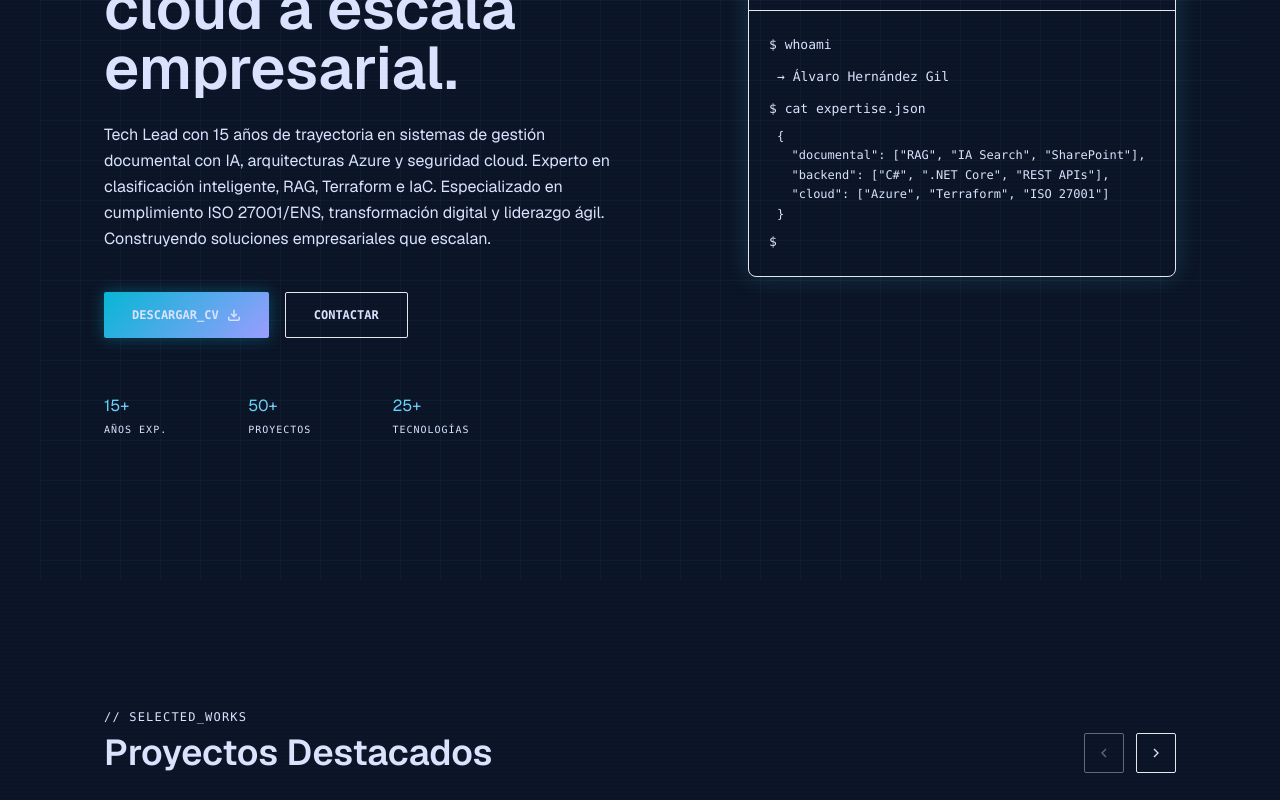
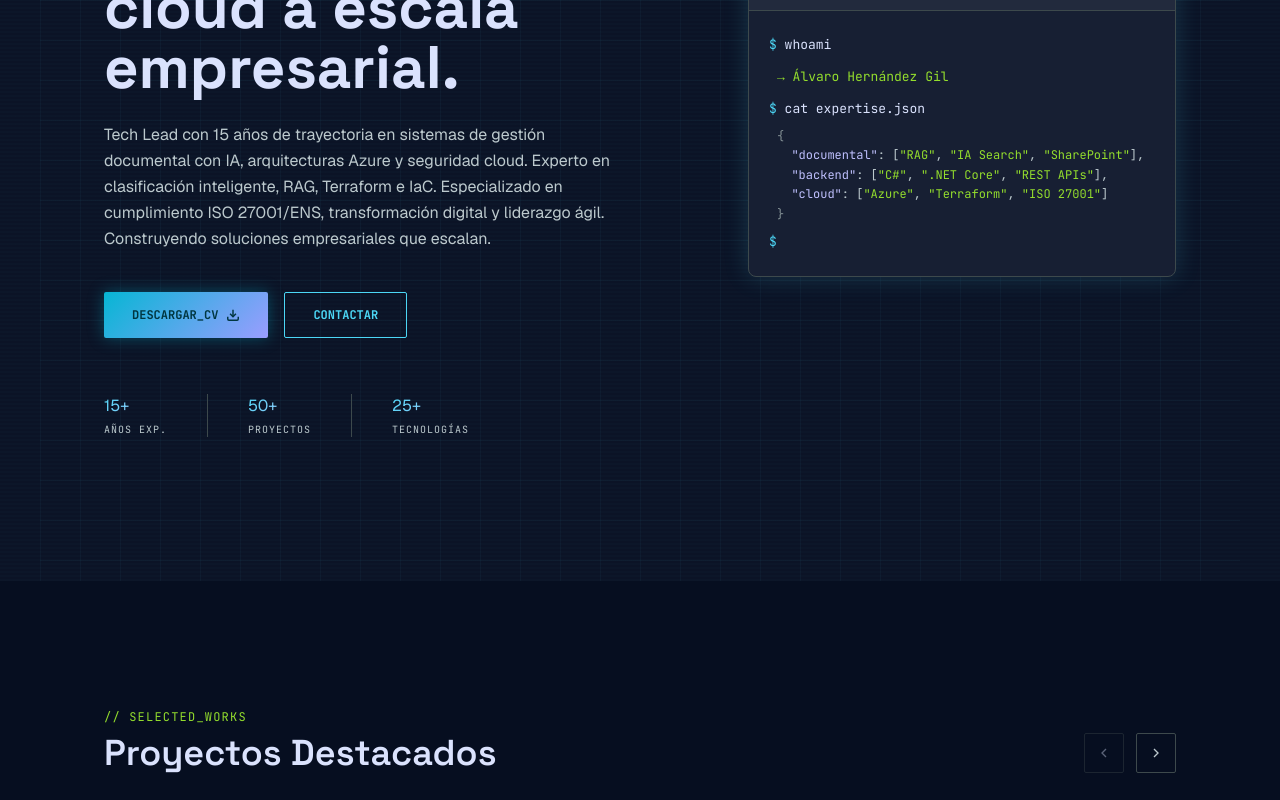
Before and after one commit to Nocksos/WebPersonal, a React (Vite) app in the folder apps/portfolio-react/: page / in a window 1280 px wide. Shown: the part 400-1200 px from the top of the page. Built offline with nearby package versions, Linux system fonts and the light colour scheme.

Commit message:
style(tailwind): configure theme colors and font families for TASK-021-1

```diff
--- a/apps/portfolio-react/tailwind.config.js
+++ b/apps/portfolio-react/tailwind.config.js
@@ -1,11 +1,40 @@
 /** @type {import('tailwindcss').Config} */
 export default {
-content: [
-'./index.html',
-'./src/**/*.{js,ts,jsx,tsx}',
-],
-theme: {
-extend: {},
-},
-plugins: [],
+  content: ['./index.html', './src/**/*.{js,ts,jsx,tsx}'],
+  theme: {
+    extend: {
+      colors: {
+        surface: '#0b1326',
+        'surface-dim': '#0b1326',
+        'surface-bright': '#31394d',
+        'surface-container-lowest': '#060e20',
+        'surface-container-low': '#131b2e',
+        'surface-container': '#171f33',
+        'surface-container-high': '#222a3d',
+        'surface-container-highest': '#2d3449',
+        'on-surface': '#dae2fd',
+        'on-surface-variant': '#bcc9cd',
+        outline: '#869397',
+        'outline-variant': '#3d494c',
+        primary: '#4cd7f6',
+        'on-primary': '#003640',
+        'primary-container': '#06b6d4',
+        secondary: '#94de2d',
+        'on-secondary': '#1f3700',
+        'secondary-container': '#7ac100',
+        tertiary: '#c0c1ff',
+        background: '#0b1326',
+        'on-background': '#dae2fd',
+        'surface-variant': '#2d3449',
+        'primary-fixed-dim': '#4cd7f6',
+        error: '#ffb4ab',
+      },
+      fontFamily: {
+        grotesk: ['Space Grotesk', 'sans-serif'],
+        mono: ['JetBrains Mono', 'monospace'],
+        geist: ['Geist', 'sans-serif'],
+      },
+    },
+  },
+  plugins: [],
 }
```
